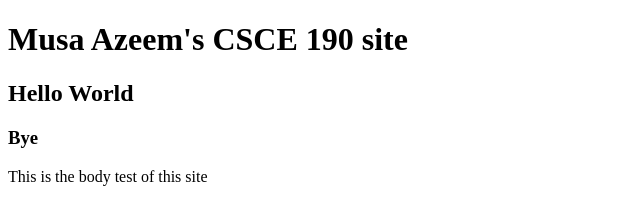
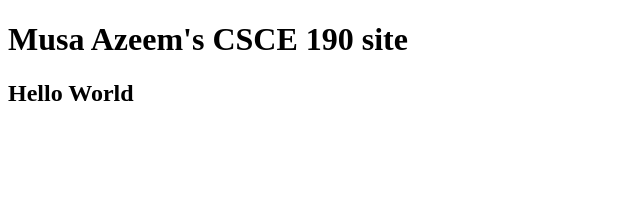
Before and after one commit to MMAzeem3/MMAZeem3.github.io, a plain HTML site: page index.html in a window 1280 px wide. Shown: the whole page, without its empty margins (0-640 px from the left). Drawn offline with Linux system fonts and the light colour scheme.

Commit message:
Add files via upload

```diff
--- a/index.html
+++ b/index.html
@@ -12,11 +12,5 @@
         <h2>
             Hello World
         </h2>
-        <h3>
-            Bye
-        </h3>
-        <p>
-            This is the body test of this site
-        </p>
     </body>
 </html>
```
